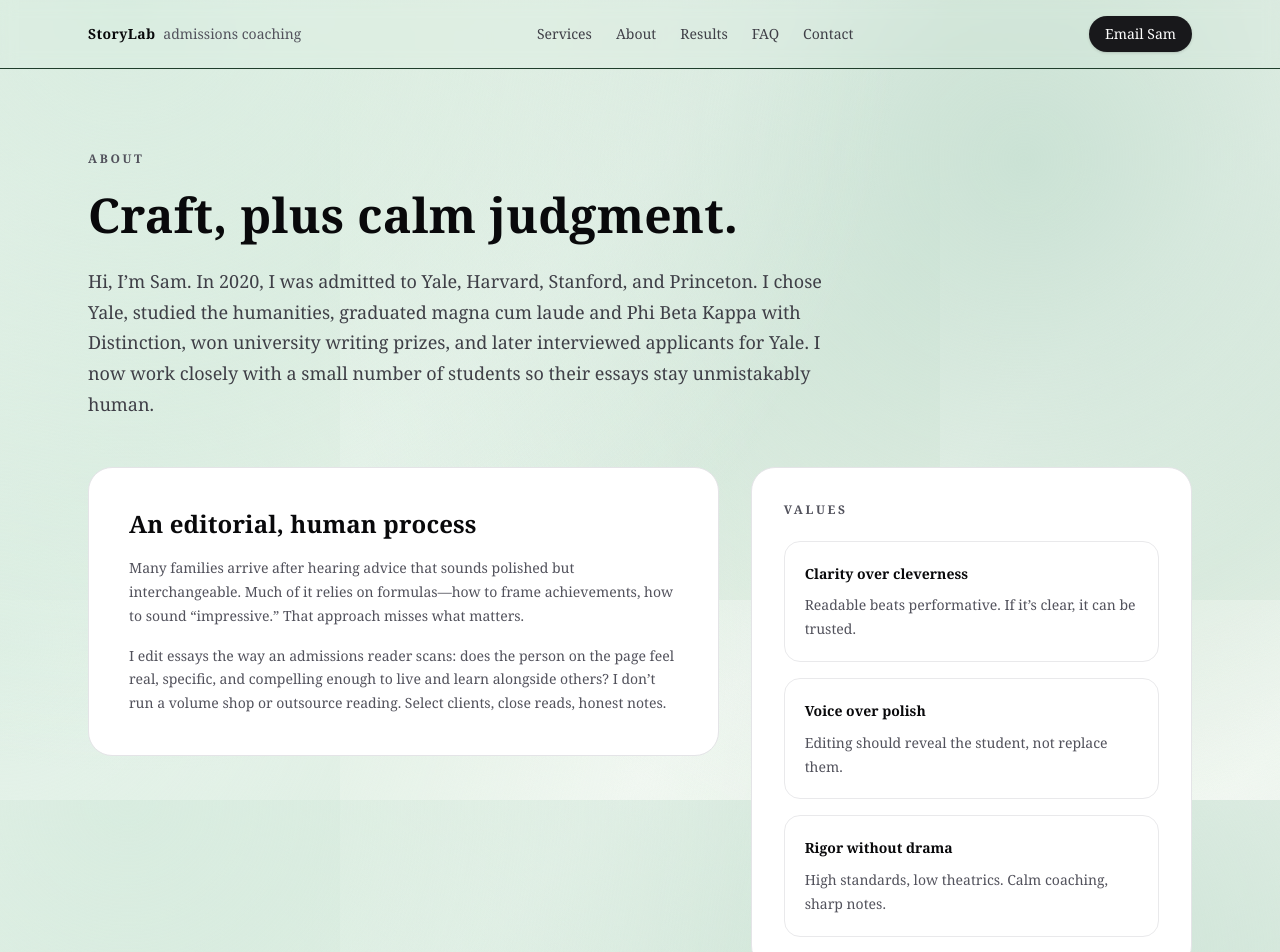
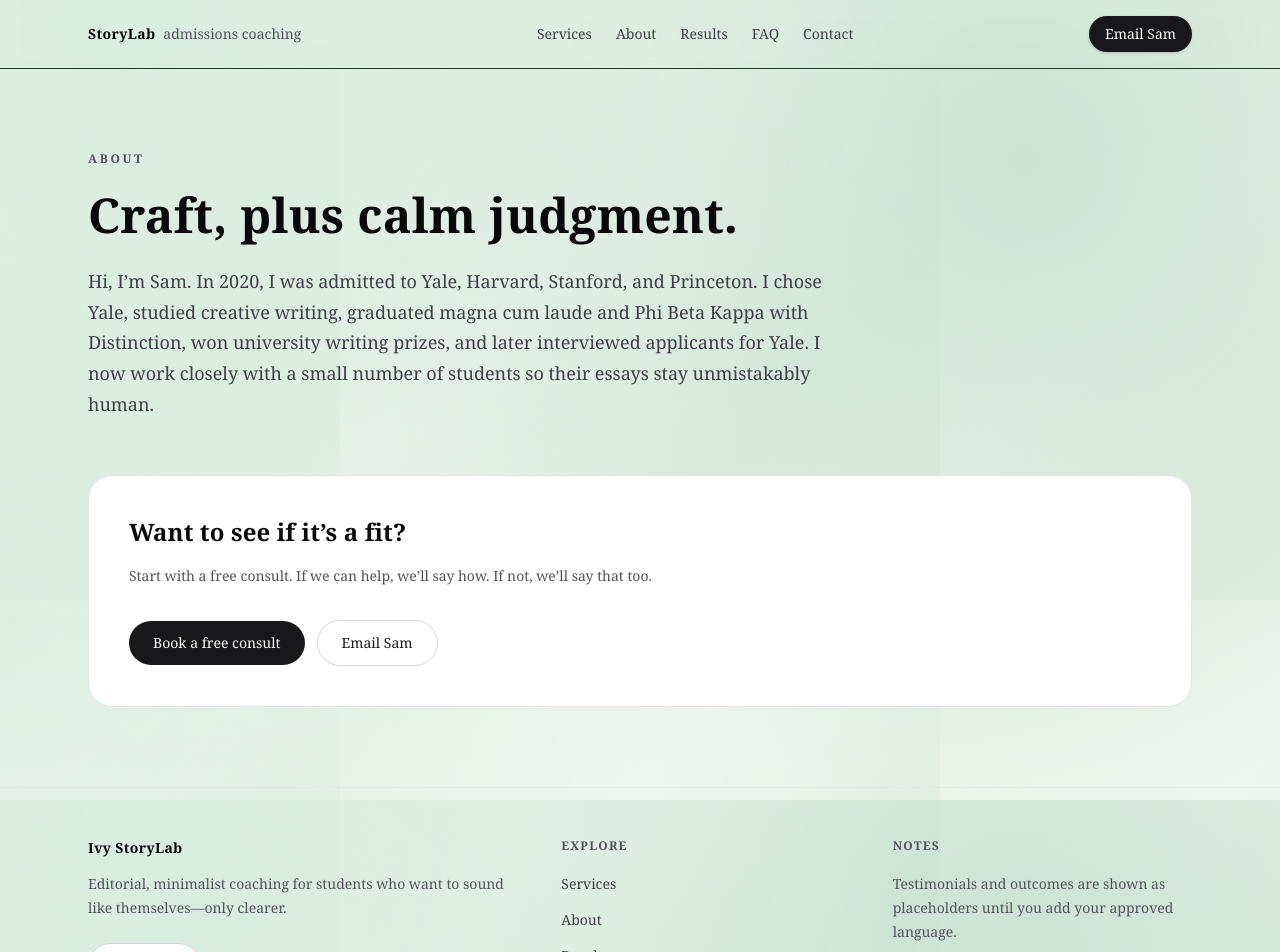
Before and after one commit to bananaduck1/storylab, a Next.js app: page /about in a window 1280 px wide. Shown: the top 952 px of the page. Built offline with nearby package versions, Linux system fonts and the light colour scheme.

Commit message:
minor updates 1-21-26

```diff
--- a/app/about/page.tsx
+++ b/app/about/page.tsx
@@ -3,7 +3,7 @@ import type { Metadata } from "next";
 export const metadata: Metadata = {
   title: "About",
   description:
-    "About Ivy StoryLab: warm, incisive admissions coaching that keeps essays radically personal, readable, and calm.",
+    "About StoryLab: warm, incisive admissions coaching that keeps essays radically personal, readable, and calm.",
 };
 
 export default function AboutPage() {
@@ -19,60 +19,12 @@ export default function AboutPage() {
           </h1>
           <p className="mt-6 text-lg leading-relaxed text-zinc-700">
             Hi, I’m Sam. In 2020, I was admitted to Yale, Harvard, Stanford, and Princeton. I chose
-            Yale, studied the humanities, graduated magna cum laude and Phi Beta Kappa with
+            Yale, studied creative writing, graduated magna cum laude and Phi Beta Kappa with
             Distinction, won university writing prizes, and later interviewed applicants for Yale.
             I now work closely with a small number of students so their essays stay unmistakably
             human.
           </p>
         </header>
-
-        <section className="mt-12 grid gap-10 md:grid-cols-12 md:gap-8">
-          <div className="md:col-span-7">
-            <div className="rounded-3xl border border-zinc-200 bg-white p-8 sm:p-10">
-              <h2 className="text-2xl font-semibold tracking-tight text-zinc-950">
-                An editorial, human process
-              </h2>
-              <p className="mt-4 text-sm leading-relaxed text-zinc-600">
-                Many families arrive after hearing advice that sounds polished but interchangeable.
-                Much of it relies on formulas—how to frame achievements, how to sound “impressive.”
-                That approach misses what matters.
-              </p>
-              <p className="mt-4 text-sm leading-relaxed text-zinc-600">
-                I edit essays the way an admissions reader scans: does the person on the page feel
-                real, specific, and compelling enough to live and learn alongside others? I don’t
-                run a volume shop or outsource reading. Select clients, close reads, honest notes.
-              </p>
-            </div>
-          </div>
-          <aside className="md:col-span-5">
-            <div className="rounded-3xl border border-zinc-200 bg-white p-8">
-              <p className="text-xs font-semibold uppercase tracking-[0.22em] text-zinc-600">
-                Values
-              </p>
-              <ul className="mt-5 space-y-4 text-sm text-zinc-700">
-                {[
-                  {
-                    t: "Clarity over cleverness",
-                    d: "Readable beats performative. If it’s clear, it can be trusted.",
-                  },
-                  {
-                    t: "Voice over polish",
-                    d: "Editing should reveal the student, not replace them.",
-                  },
-                  {
-                    t: "Rigor without drama",
-                    d: "High standards, low theatrics. Calm coaching, sharp notes.",
-                  },
-                ].map((v) => (
-                  <li key={v.t} className="rounded-2xl border border-zinc-200/80 bg-paper p-5">
-                    <p className="font-semibold text-zinc-950">{v.t}</p>
-                    <p className="mt-2 text-sm leading-relaxed text-zinc-600">{v.d}</p>
-                  </li>
-                ))}
-              </ul>
-            </div>
-          </aside>
-        </section>
 
         <section className="mt-14 rounded-3xl border border-zinc-200 bg-white p-8 sm:p-10">
           <h2 className="text-2xl font-semibold tracking-tight text-zinc-950">
--- a/app/page.tsx
+++ b/app/page.tsx
@@ -16,7 +16,8 @@ export default function Home() {
             StoryLab
           </p>
           <h1 className="mt-5 max-w-3xl text-4xl font-semibold leading-[1.08] tracking-tight text-zinc-950 sm:text-5xl">
-            Helping students develop a voice worth reading.
+            Helping students develop a<br />
+            voice worth reading.
           </h1>
           <div className="mt-6 max-w-2xl space-y-3 text-lg leading-relaxed text-zinc-700">
             <p>Hi, I’m Sam. In 2020, I was admitted to Yale, Harvard, Stanford, and Princeton.</p>
```
